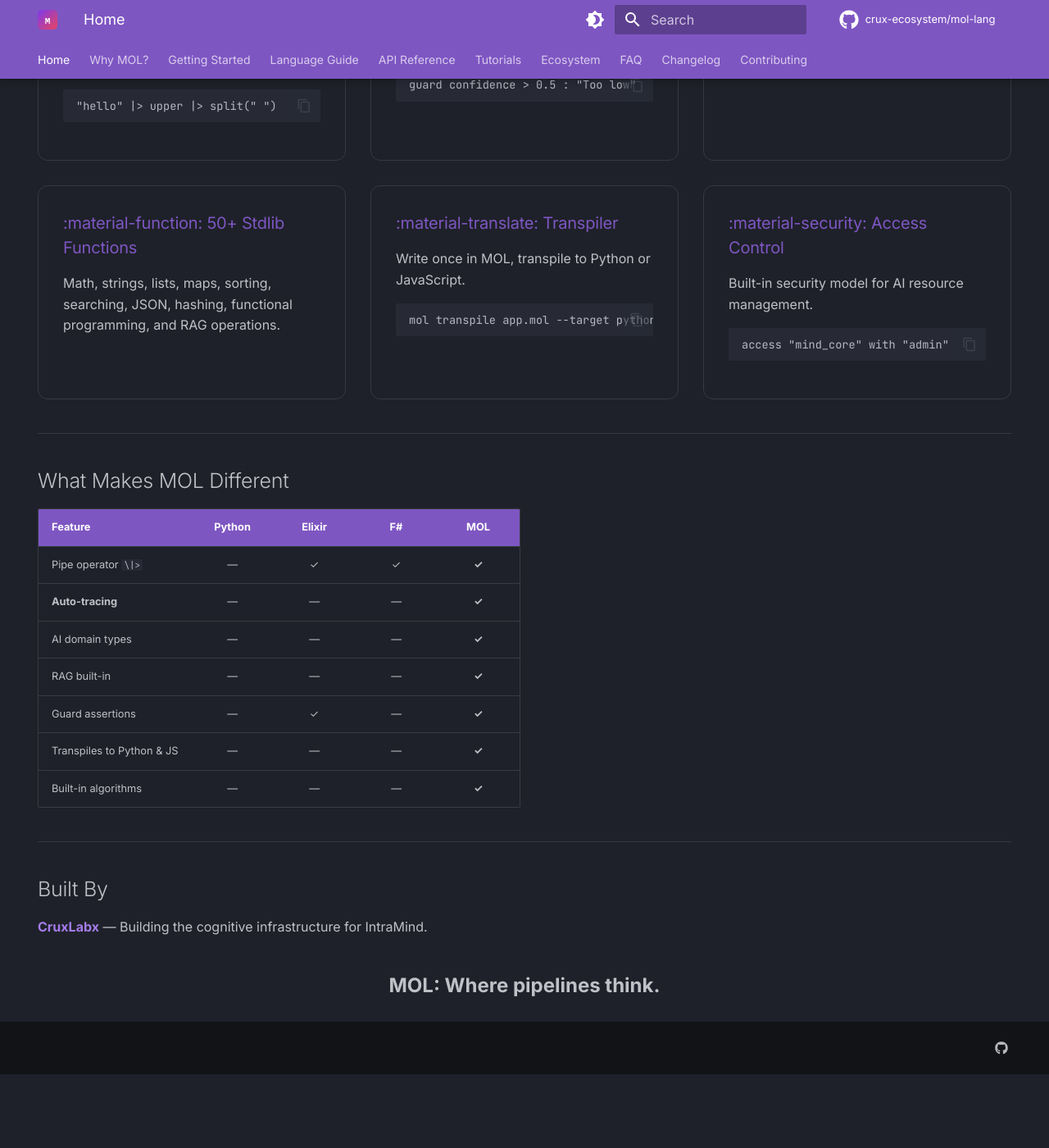
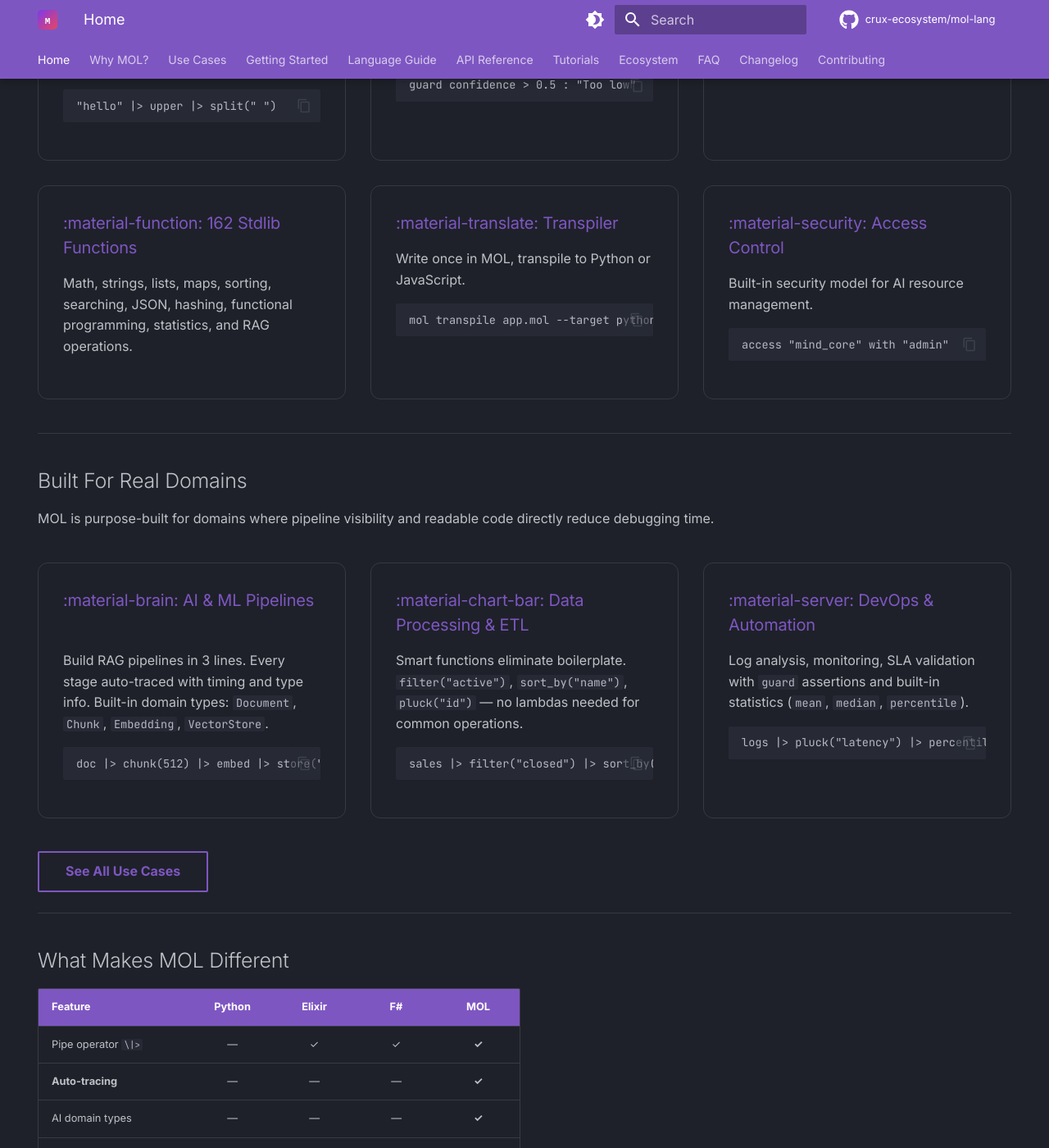
Before and after one commit to crux-ecosystem/mol-lang, an MkDocs documentation site: the page built from docs/index.md, in a window 1280 px wide and 1400 px high, scrolled down 1241 px. Shown: the whole window at 82% size. Built offline with MkDocs 1.6.1 and Material for MkDocs 9.7.7, drawn with Linux system fonts in a browser that asks for light colours; comment, search, counter and statistics services are not loaded; the version menu is left out; before the commit the page ends 2551 px from its top, so only the background shows below that; some of the changed text lies outside the part shown.

Commit message:
feat: enterprise domain positioning — Use Cases page, domain examples, updated README & homepage
- Add docs/use-cases.md: 4 domains (AI/ML, Data/ETL, DevOps, API) with code samples and comparison tables
- Add 3 domain-specific examples: data pipeline, API backend, log analysis
- Update README: domain use-case section, fix duplicate PyPI badge, update stdlib count & version history
- Update docs homepage: broader tagline, 'Built For Real Domains' section, 162 stdlib functions
- Add 'Use Cases' to mkdocs nav

````diff
--- a/docs/index.md
+++ b/docs/index.md
@@ -8,7 +8,7 @@ hide:
 
 # MOL
 
-**The cognitive programming language with auto-tracing pipelines.**
+**The pipeline language for AI, data, and automation — with auto-tracing built in.**
 
 <div class="badge-row">
   <img src="https://img.shields.io/badge/version-1.1.0-blue?style=flat-square" alt="version">
@@ -26,7 +26,7 @@ hide:
 
 ## The Problem
 
-Every AI pipeline is invisible glue code. You chain loaders, splitters, embedders, and models — then add `print()` and logging everywhere to see what happened.
+Every pipeline — AI, data, or automation — is invisible glue code. You chain operations together, then add `print()` and logging everywhere to see what happened.
 
 **MOL fixes this at the language level.**
 
@@ -89,9 +89,9 @@ guard confidence > 0.5 : "Too low"
 
 <div class="feature-card" markdown>
 
-### :material-function: 50+ Stdlib Functions
+### :material-function: 162 Stdlib Functions
 
-Math, strings, lists, maps, sorting, searching, JSON, hashing, functional programming, and RAG operations.
+Math, strings, lists, maps, sorting, searching, JSON, hashing, functional programming, statistics, and RAG operations.
 
 </div>
 
@@ -123,6 +123,54 @@ access "mind_core" with "admin"
 
 ---
 
+## Built For Real Domains
+
+MOL is purpose-built for domains where pipeline visibility and readable code directly reduce debugging time.
+
+<div class="feature-grid" markdown>
+
+<div class="feature-card" markdown>
+
+### :material-brain: AI & ML Pipelines
+
+Build RAG pipelines in 3 lines. Every stage auto-traced with timing and type info. Built-in domain types: `Document`, `Chunk`, `Embedding`, `VectorStore`.
+
+```text
+doc |> chunk(512) |> embed |> store("kb")
+```
+
+</div>
+
+<div class="feature-card" markdown>
+
+### :material-chart-bar: Data Processing & ETL
+
+Smart functions eliminate boilerplate. `filter("active")`, `sort_by("name")`, `pluck("id")` — no lambdas needed for common operations.
+
+```text
+sales |> filter("closed") |> sort_by("amount") |> pluck("rep")
+```
+
+</div>
+
+<div class="feature-card" markdown>
+
+### :material-server: DevOps & Automation
+
+Log analysis, monitoring, SLA validation with `guard` assertions and built-in statistics (`mean`, `median`, `percentile`).
+
+```text
+logs |> pluck("latency") |> percentile(95)
+```
+
+</div>
+
+</div>
+
+[See All Use Cases](use-cases.md){ .md-button }
+
+---
+
 ## What Makes MOL Different
 
 | Feature | Python | Elixir | F# | **MOL** |
--- a/mkdocs.yml
+++ b/mkdocs.yml
@@ -93,6 +93,7 @@ extra_css:
 nav:
   - Home: index.md
   - Why MOL?: why-mol.md
+  - Use Cases: use-cases.md
   - Getting Started:
     - Installation: getting-started/installation.md
     - Quick Start: getting-started/quickstart.md
````
Also changed, not shown: README.md (+78 -7 lines), docs/use-cases.md (added, +169 -0 lines), 3 other files.
